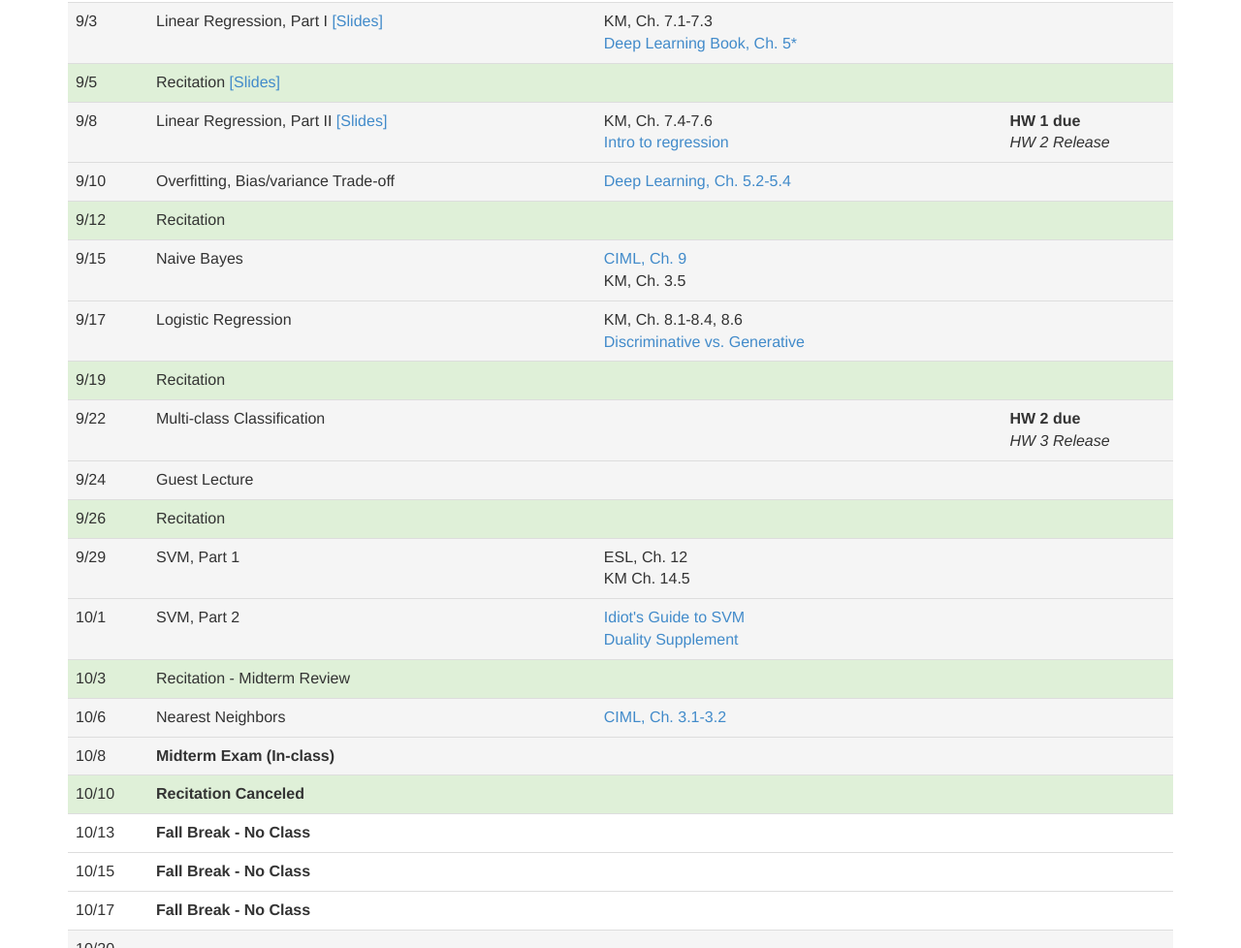
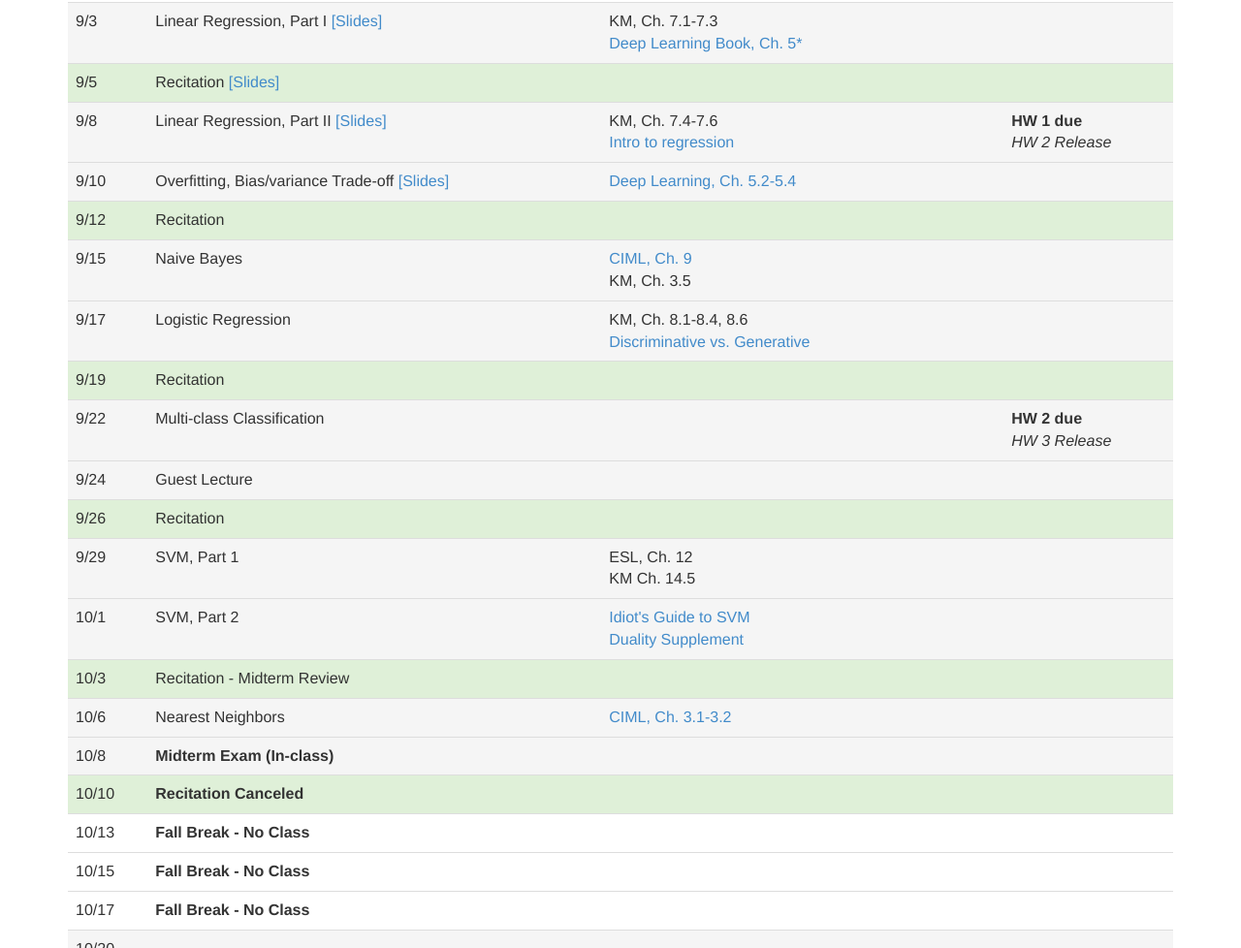
Before and after one commit to 18661/18661.github.io, a plain HTML site: page index.html in a window 1280 px wide. Shown: the part 2794-3772 px from the top of the page at 97% size. Drawn offline with nearby package versions, Linux system fonts and the light colour scheme.

Commit message:
Updating info

```diff
--- a/index.html
+++ b/index.html
@@ -278,7 +278,8 @@ instructions for installing LaTeX on your machine.
     </tr>
     <tr class="active">
         <td>9/10</td>
-        <td>Overfitting, Bias/variance Trade-off</td>
+        <td>Overfitting, Bias/variance Trade-off
+        <a href="https://drive.google.com/file/d/1g6F0XC7fYN6LAoWqUvdjIDXAMJVW3FRv/view?usp=sharing" target="_blank">[Slides]</a></td>
         <td>
             <a href="https://www.deeplearningbook.org/contents/ml.html" target="_blank">Deep Learning, Ch. 5.2-5.4</a><br>
         </td>
```
Also changed, not shown: 1 other file.
